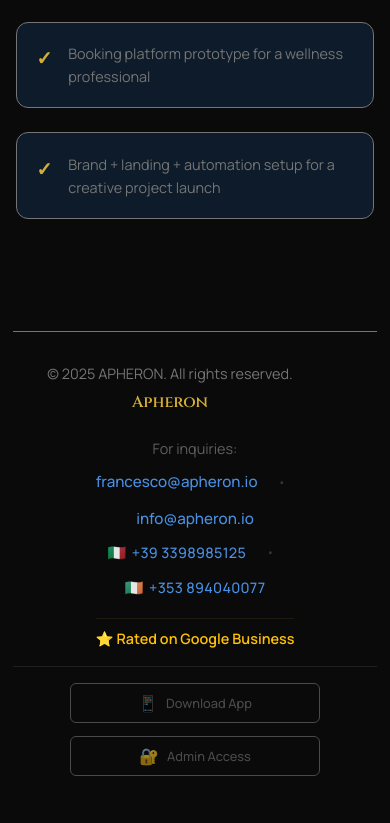
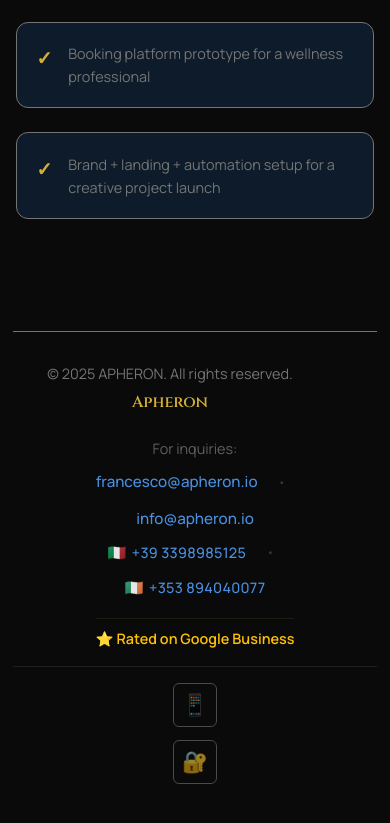
Before and after one commit to Afanakavav/apheron-homepage, a plain HTML site: page public/index.html in a window 390 px wide. Shown: the part 2654-3477 px from the top of the page. Drawn offline with Linux system fonts and the light colour scheme; no server answers.

Commit message:
Remove text from footer action buttons, show only icons with tooltips

```diff
--- a/public/index.html
+++ b/public/index.html
@@ -425,13 +425,11 @@
                 </div>
             </div>
             <div class="footer-actions">
-                <button id="download-app-btn" class="footer-action-btn download-btn">
+                <button id="download-app-btn" class="footer-action-btn download-btn" title="Download App" data-translate-title="downloadApp">
                     <span class="btn-icon">📱</span>
-                    <span class="btn-text" id="download-app">Download App</span>
                 </button>
-                <a href="admin.html" class="footer-action-btn admin-btn" title="Admin Access">
+                <a href="admin.html" class="footer-action-btn admin-btn" title="Admin Access" data-translate-title="adminAccess">
                     <span class="btn-icon">🔐</span>
-                    <span class="btn-text" id="admin-access">Admin Access</span>
                 </a>
             </div>
         </footer>
--- a/public/styles.css
+++ b/public/styles.css
@@ -976,10 +976,11 @@
 .footer-action-btn {
     display: inline-flex;
     align-items: center;
-    gap: 0.5rem;
+    justify-content: center;
+    gap: 0;
     background: transparent;
     border: 1px solid var(--border);
-    padding: 0.6rem 1.2rem;
+    padding: 0.75rem;
     border-radius: 6px;
     cursor: pointer;
     transition: all 0.3s ease;
@@ -989,6 +990,9 @@
     font-size: 0.85rem;
     font-family: 'Manrope', sans-serif;
     font-weight: 500;
+    width: 44px;
+    height: 44px;
+    min-width: 44px;
 }
 
 .footer-action-btn:hover {
@@ -1000,8 +1004,12 @@
 }
 
 .btn-icon {
-    font-size: 1rem;
+    font-size: 1.3rem;
     transition: all 0.3s ease;
+    line-height: 1;
+    display: flex;
+    align-items: center;
+    justify-content: center;
 }
 
 .footer-action-btn:hover .btn-icon {
@@ -1284,9 +1292,11 @@
 
     .footer-action-btn {
         font-size: 0.8rem;
-        padding: 0.5rem 1rem;
-        width: 100%;
-        max-width: 250px;
+        padding: 0.75rem;
+        width: 44px;
+        height: 44px;
+        min-width: 44px;
+        max-width: 44px;
         justify-content: center;
     }
 
--- a/public/translations.js
+++ b/public/translations.js
@@ -215,6 +215,17 @@
             googleBusinessLink.style.display = 'none';
         }
     }
+
+    // Update button title attributes for tooltips
+    const downloadAppBtn = document.querySelector('[data-translate-title="downloadApp"]');
+    if (downloadAppBtn) {
+        downloadAppBtn.setAttribute('title', t.downloadApp);
+    }
+
+    const adminAccessBtn = document.querySelector('[data-translate-title="adminAccess"]');
+    if (adminAccessBtn) {
+        adminAccessBtn.setAttribute('title', t.adminAccess);
+    }
 }
 
 // Initialize on page load
```
